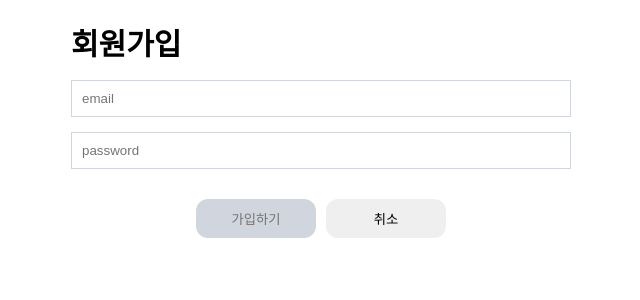
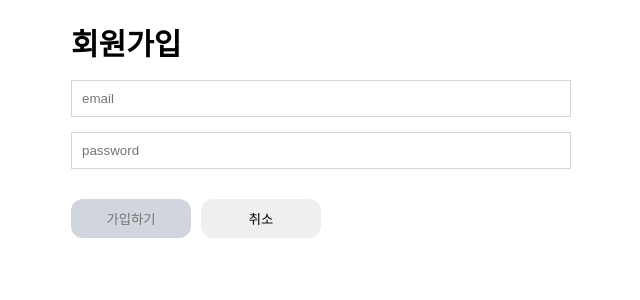
Before and after one commit to hami-dev/wanted-pre-onboarding-challenge-fe-1, a React (Create React App) app: page /auth/signup in a window 1280 px wide. Shown: the top 300 px of the page, without its empty margins (319-959 px from the left). Built offline with nearby package versions, Linux system fonts and the light colour scheme.

Commit message:
Design: common> ButtonWrapper 정렬 수정

```diff
--- a/src/components/common/ButtonWrapper.jsx
+++ b/src/components/common/ButtonWrapper.jsx
@@ -1,7 +1,7 @@
 import React from 'react';
 import styled from 'styled-components';
 
-const ButtonWrapper = ({children, direction}) => {
+const ButtonWrapper = ({children, direction, align}) => {
   return <Wrapper direction={direction}>{children}</Wrapper>;
 };
 
@@ -10,7 +10,7 @@ export default ButtonWrapper;
 const Wrapper = styled.div`
   display: flex;
   flex-direction: ${({direction}) => direction || 'row'};
-  justify-content: center;
+  justify-content: ${({align}) => `${align}`};
   align-items: center;
   gap: 10px;
   margin-top: 30px;
```
